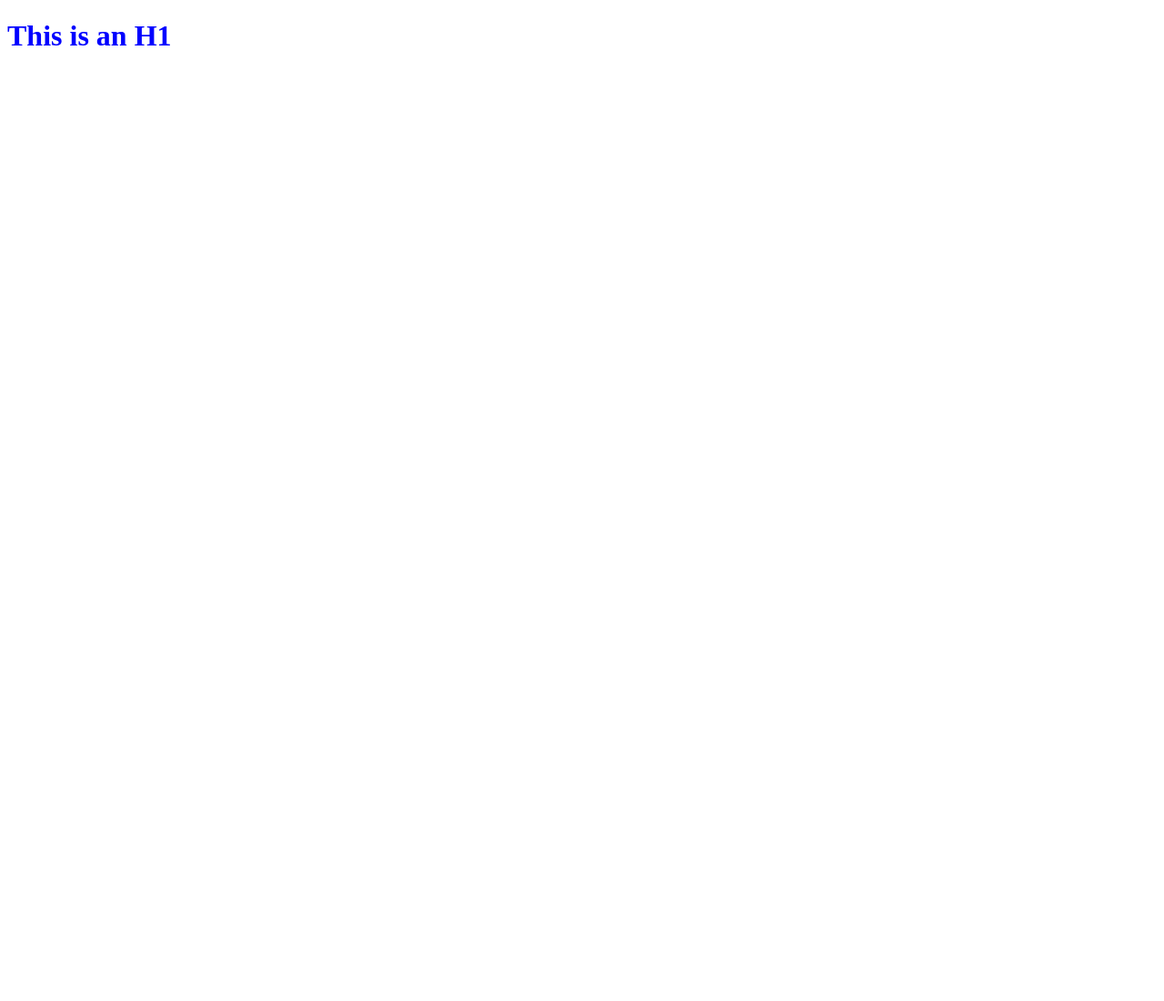
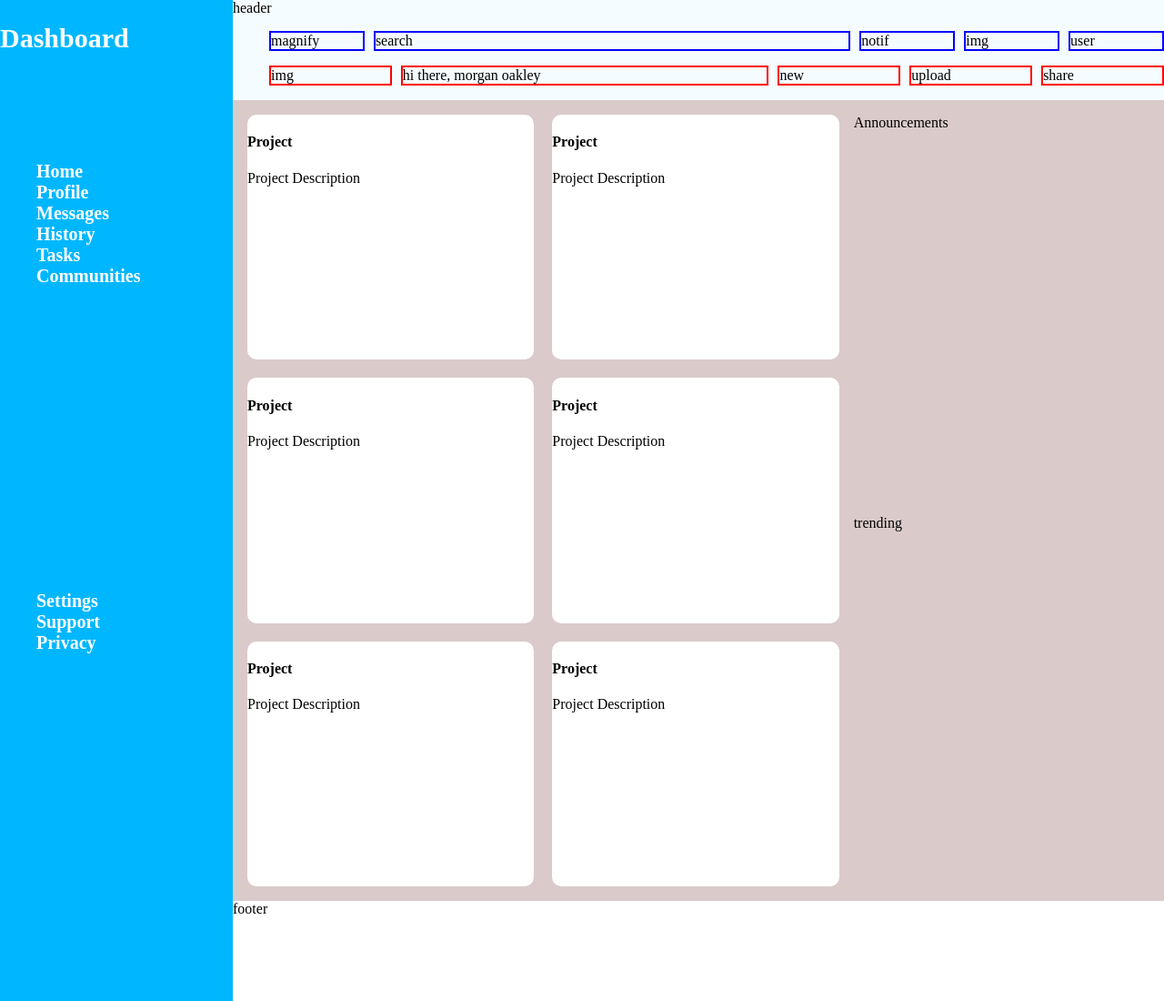
Before and after one commit to MikeHoffm/Admin-Dashboard, a plain HTML site: page index.html in a window 1280 px wide. Shown: the whole page at 91% size. Before the commit the page ends 800 px from the top, so only its background shows below. Drawn offline with Linux system fonts and the light colour scheme.

Commit message:
Adding CSS Grid Styling

```diff
--- a/index.html
+++ b/index.html
@@ -8,6 +8,90 @@
     <title>Document</title>
 </head>
 <body>
-    <h1>This is an H1</h1>
+    <div class="container">
+
+        <header>header
+            <div class="head-top">
+                <ul>
+                 <li>magnify</li>
+                 <li>search</li>
+                 <li>notif</li>
+                 <li>img</li>
+                 <li>user</li>
+                </ul>
+            </div>
+            <div class="head-bottom">
+                <ul>
+                    <li>img</li>
+                    <li>hi there, morgan oakley</li>
+                    <li>new</li>
+                    <li>upload</li>
+                    <li>share</li>
+                </ul>
+            </div>
+        </header>
+
+        <main>
+            <div class="projects">
+                <div class="cards">
+                    <h4>Project</h4>
+                    <p>Project Description</p>
+                </div>
+                <div class="cards">
+                    <h4>Project</h4>
+                    <p>Project Description</p>
+                </div>
+                <div class="cards">
+                    <h4>Project</h4>
+                    <p>Project Description</p>
+                </div>
+                <div class="cards">
+                    <h4>Project</h4>
+                    <p>Project Description</p>
+                </div>
+                <div class="cards">
+                    <h4>Project</h4>
+                    <p>Project Description</p>
+                </div>
+                <div class="cards">
+                    <h4>Project</h4>
+                    <p>Project Description</p>
+                </div>
+            </div>
+
+            <div class="announcements">
+                <p>Announcements</p>
+
+            </div>
+
+            <div class="trending">trending</div>
+        </main>
+
+        <aside class="dashboard">
+            <div class="dash-top">
+                <h1>Dashboard</h1>
+            </div>
+
+            <div class="dash-nav">
+                <ul>
+                    <li>Home</li>
+                    <li>Profile</li>
+                    <li>Messages</li>
+                    <li>History</li>
+                    <li>Tasks</li>
+                    <li>Communities</li>
+                </ul>
+            </div>
+
+            <div class="dash-setting">
+                <ul>
+                    <li>Settings</li>
+                    <li>Support</li>
+                    <li>Privacy</li>
+                </ul>
+            </div>
+        </aside>
+        <footer>footer</footer>
+    </div>
 </body>
 </html>
--- a/styles.css
+++ b/styles.css
@@ -1,3 +1,110 @@
-h1 {
-    color: blue;
+html {
+   margin: 0;
 }
+
+body {
+    margin: 0;
+}
+
+li {
+    list-style-type: none;
+}
+
+/* CSS GRID - PAGE LAYOUT*/
+
+.container {
+    display: grid;
+    grid-template-rows: 1fr 8fr 1fr;
+    grid-template-columns: 1fr 4fr;
+}
+
+header {
+    background-color: rgb(245, 252, 255);
+    grid-column: 2 / 3;
+}
+
+main {
+    background-color: rgb(219, 202, 202);
+    grid-column: 2 / 3;
+    grid-row: 2 / 3;
+}
+
+.dashboard {
+    background-color:rgb(0, 183, 255);
+    grid-column: 1;
+    grid-row: 1 / 4;
+}
+
+footer {
+    grid-column: 2 / 4;
+}
+
+
+/*CSS GRID - HEADER */
+
+.head-top > ul {
+    display: grid;
+    gap: 10px;
+    grid-template-columns: 1fr 5fr 1fr 1fr 1fr;
+}
+
+.head-top > ul > li {
+    border: 2px solid blue;
+}
+
+.head-bottom > ul {
+    display: grid;
+    gap: 10px;
+    grid-template-columns: 1fr 3fr 1fr 1fr 1fr;
+}
+
+.head-bottom > ul > li {
+    border: 2px solid red;
+}
+
+/* CSS GRID - DASHBOARD */
+
+.dashboard {
+    display: grid;
+    grid-template-rows: 1fr 3fr 3fr;
+}
+
+.dash-top {
+    display: grid;
+    grid-template-columns: repeat(2, 1fr);
+}
+
+/* CSS GRID - MAIN */
+main {
+    display: grid;
+    grid-template-columns: 2fr 1fr;
+}
+
+.projects {
+    grid-row: 1/3;
+    display: grid;
+    gap: 20px;
+    grid-template-columns: 1fr 1fr;
+    grid-template-rows: repeat(3,1fr);
+}
+/* COLOR STYLING */
+
+.dashboard {
+    font-size: 20px;
+    font-weight: bold;
+    text-align: left;
+    color: white;
+}
+
+.projects {
+    padding: 1rem;
+}
+
+.cards {
+    background-color: white;
+    border-radius: 10px;
+}
+
+.widget {
+    height: 45%;
+}
```
